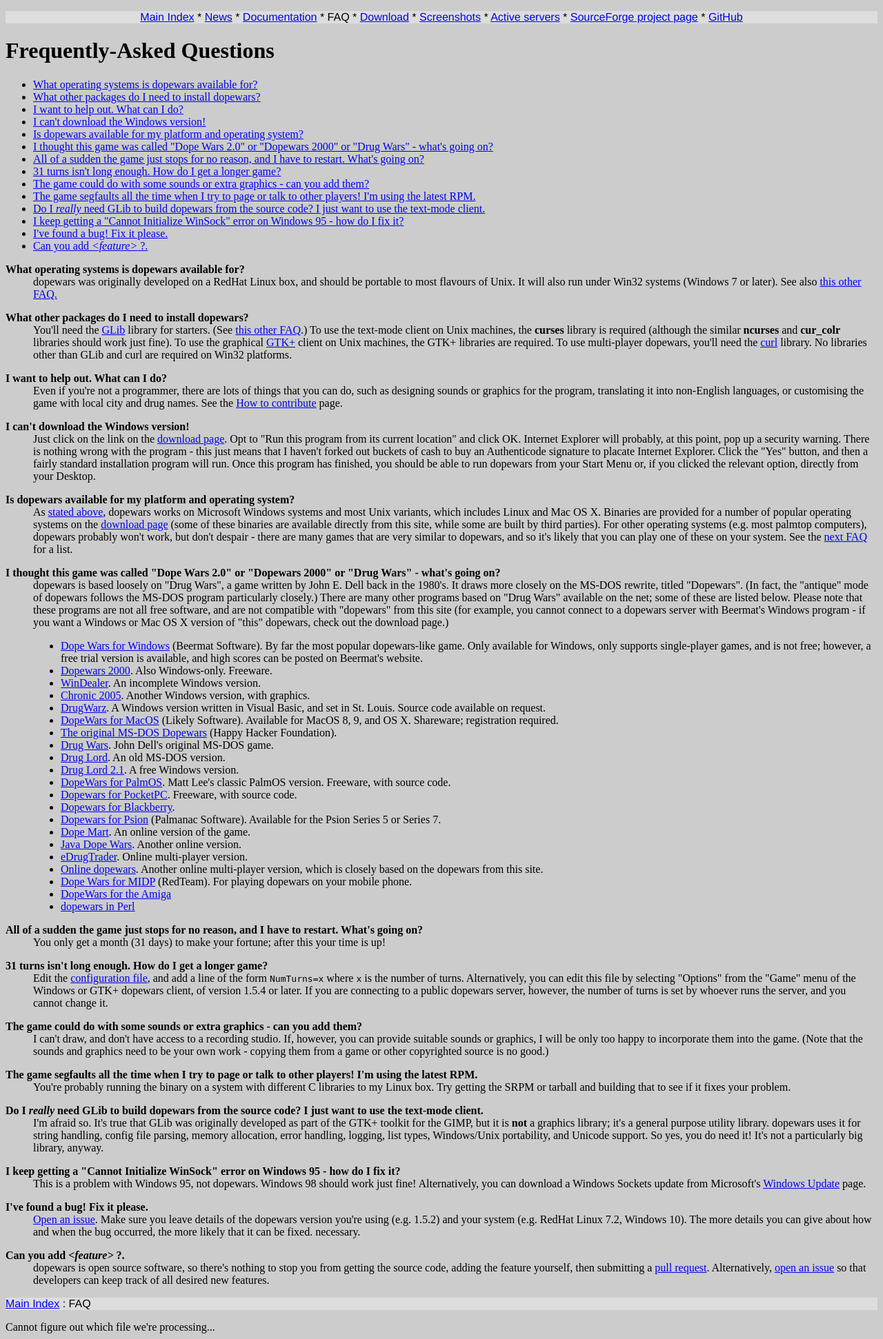
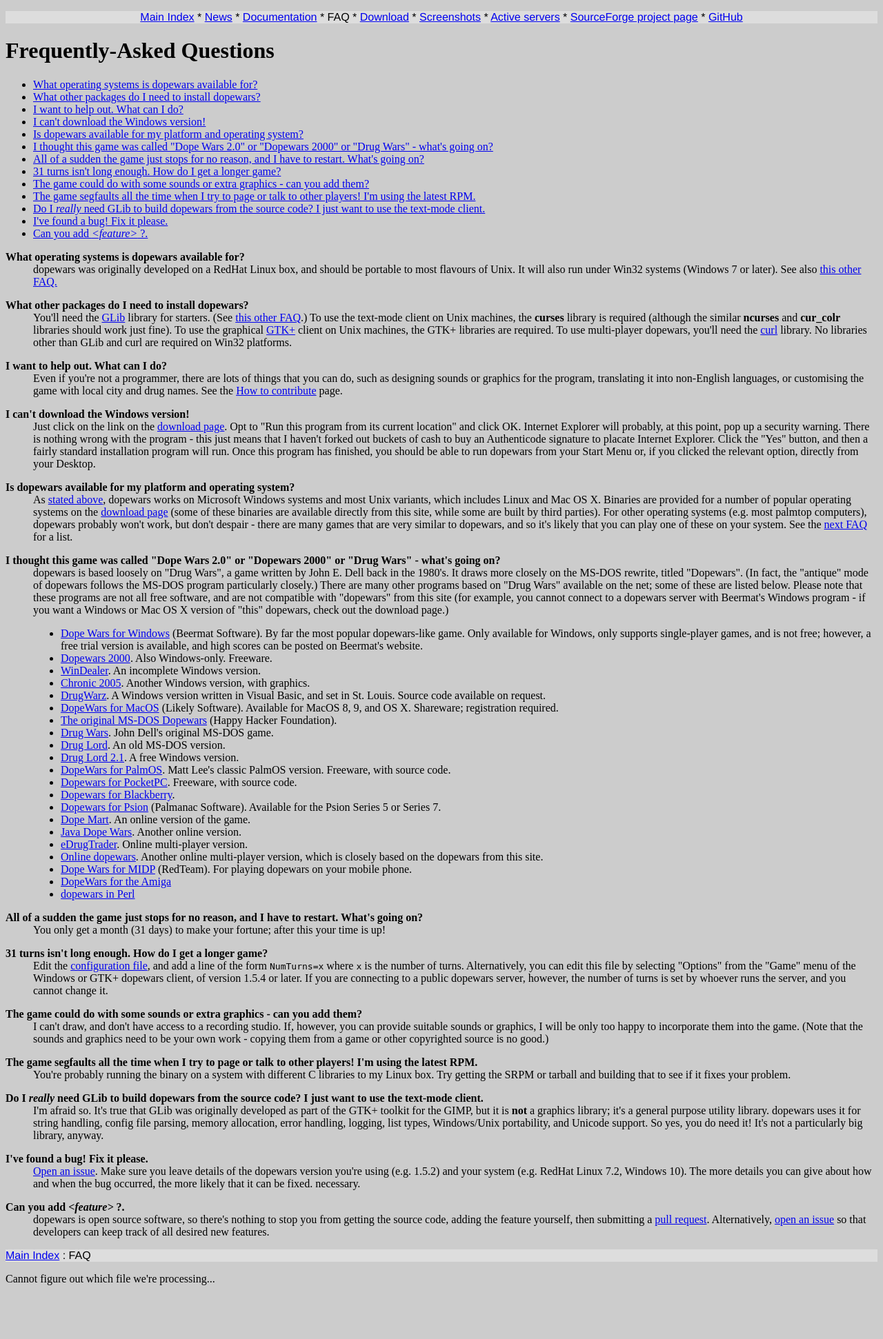
Before and after one commit to benmwebb/dopewars-website, a PHP site: page /faq.php in a window 1280 px wide. Shown: the whole page at 69% size. After the commit the page ends 1864 px from the top, so only its background shows below. Run offline with PHP 8.4, Linux system fonts and the light colour scheme; data that the repository does not hold is empty; some libraries are stand-ins or nearby versions.

Commit message:
Remove Windows 95 FAQ

```diff
--- a/faq.php
+++ b/faq.php
@@ -23,8 +23,6 @@ can you add them?</a></li>
 talk to other players! I'm using the latest RPM.</a></li>
 <li><a href="#glib">Do I <i>really</i> need GLib to build dopewars from
 the source code? I just want to use the text-mode client.</a></li>
-<li><a href="#winsock">I keep getting a "Cannot Initialize WinSock" error on
-Windows 95 - how do I fix it?</a></li>
 <li><a href="#bug">I've found a bug! Fix it please.</a></li>
 <li><a href="#feature">Can you add <i>&lt;feature&gt;</i> ?.</a></li>
 </ul>
@@ -204,13 +202,6 @@ Windows/Unix portability, and Unicode support. So yes, you do need it!
 It's not a particularly big library, anyway.
 <p /></dd>
 
-<dt><a id="winsock"><b>I keep getting a "Cannot Initialize
-WinSock" error on Windows 95 - how do I fix it?</b></a></dt>
-<dd>This is a problem with Windows 95, not dopewars. Windows 98 should work
-just fine! Alternatively, you can download a Windows Sockets update from
-Microsoft's <a href="http://www.microsoft.com/windows95/downloads/contents/WUAdminTools/S_WUNetworkingTools/W95Sockets2/">Windows Update</a> page.
-<p /></dd>
-
 <dt><a id="bug"><b>I've found a bug! Fix it please.</b></a></dt>
 <dd><a href="https://github.com/benmwebb/dopewars/issues">Open an issue</a>.
 Make sure you leave details of the
```
